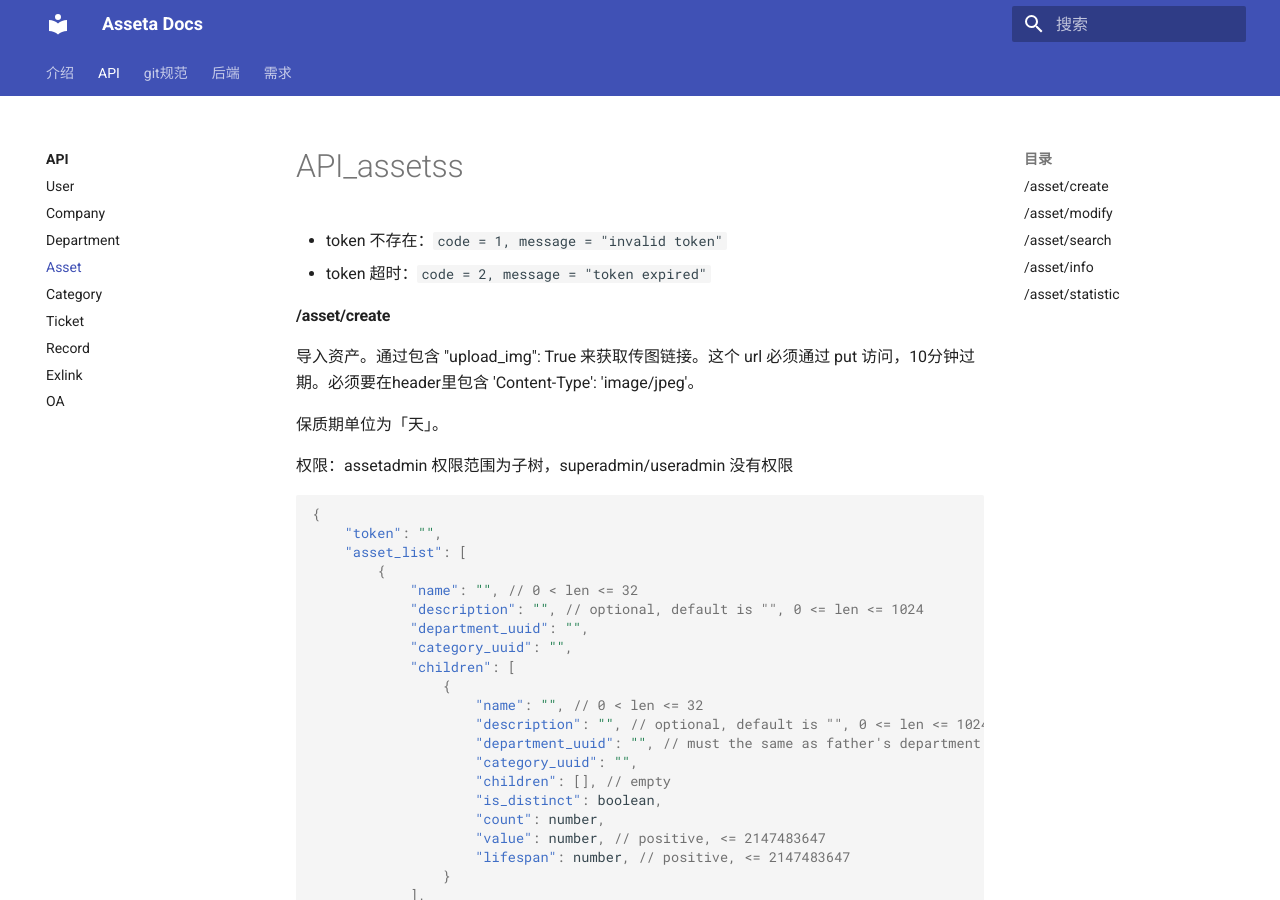
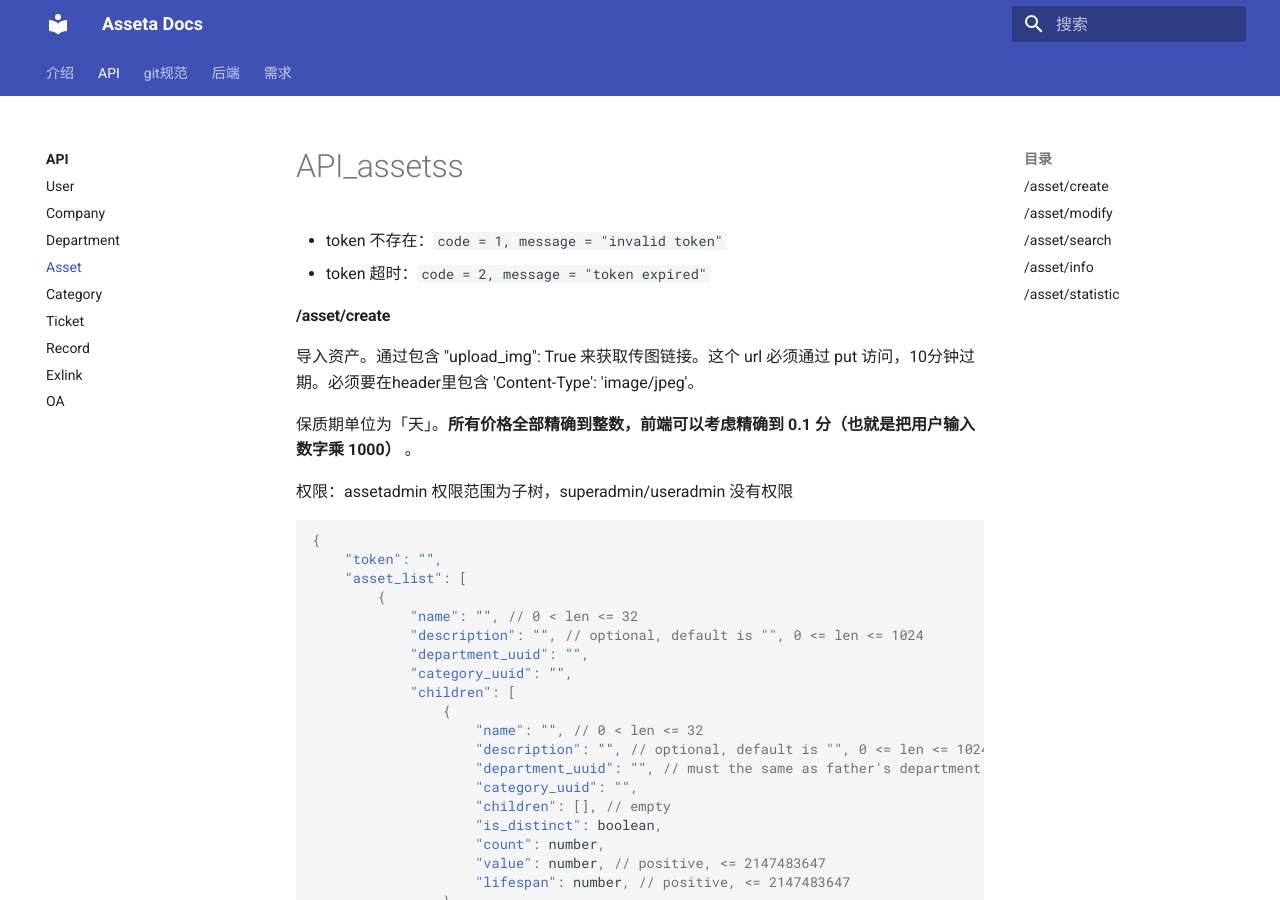
Before and after one commit to kuritas/asseta-docs, an MkDocs documentation site: the page built from docs/API/asset.md, in a window 1280 px wide and 900 px high. Built offline with MkDocs 1.6.1 and Material for MkDocs 9.7.7, drawn with Linux system fonts in a browser that asks for light colours.

```diff
--- a/docs/API/asset.md
+++ b/docs/API/asset.md
@@ -7,7 +7,7 @@
 
 导入资产。通过包含 "upload_img": True 来获取传图链接。这个 url 必须通过 put 访问，10分钟过期。必须要在header里包含 'Content-Type': 'image/jpeg'。
 
-保质期单位为「天」。
+保质期单位为「天」。**所有价格全部精确到整数，前端可以考虑精确到 0.1 分（也就是把用户输入数字乘 1000）** 。
 
 权限：assetadmin 权限范围为子树，superadmin/useradmin 没有权限
 
```
Also changed, not shown: other parts of docs/API/asset.md (+1 -0 lines).
